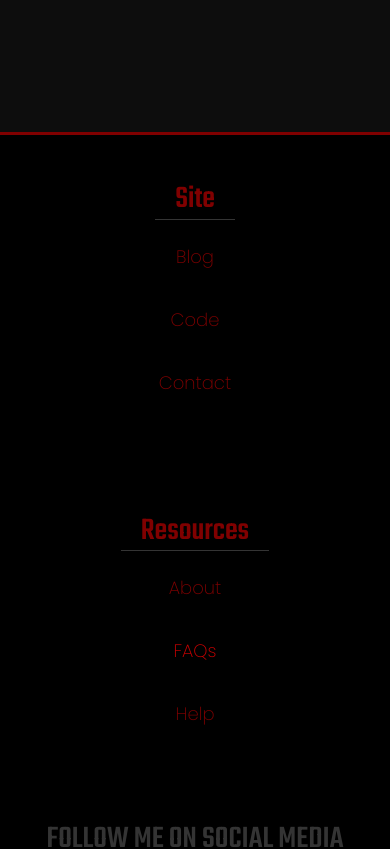
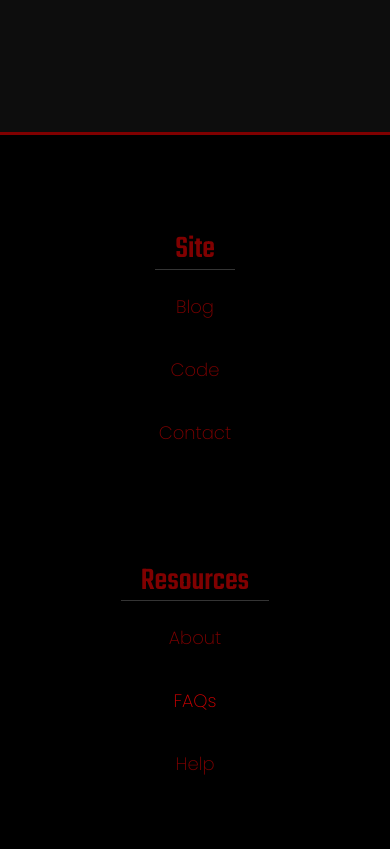
Before and after one commit to dstepha3/DanielOnline, a Vue app in the folder frontend/: page /faqs in a window 390 px wide. Shown: the part 2240-3089 px from the top of the page. Built offline with nearby package versions, Linux system fonts and the light colour scheme; what vue-toast-notification would draw is missing.

Commit message:
+ Mobile Footer Fix

```diff
--- a/frontend/src/components/Footer-Large.vue
+++ b/frontend/src/components/Footer-Large.vue
@@ -217,7 +217,7 @@ footer .social-media .logo:hover{
         order: 3;
     }
     footer {
-    padding: 50px 0 20px;
+    padding: 100px 0 20px;
 }
 }
 
```
